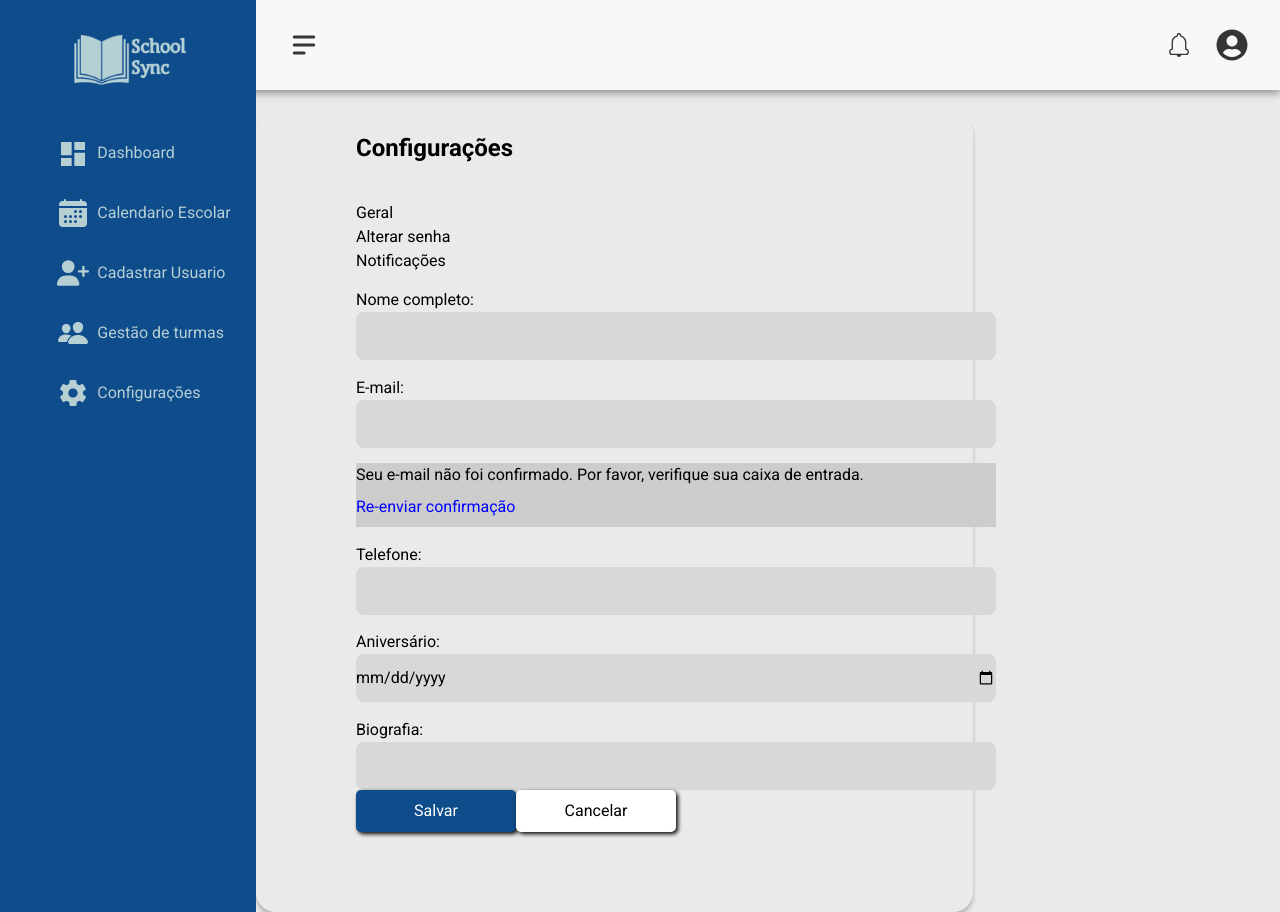
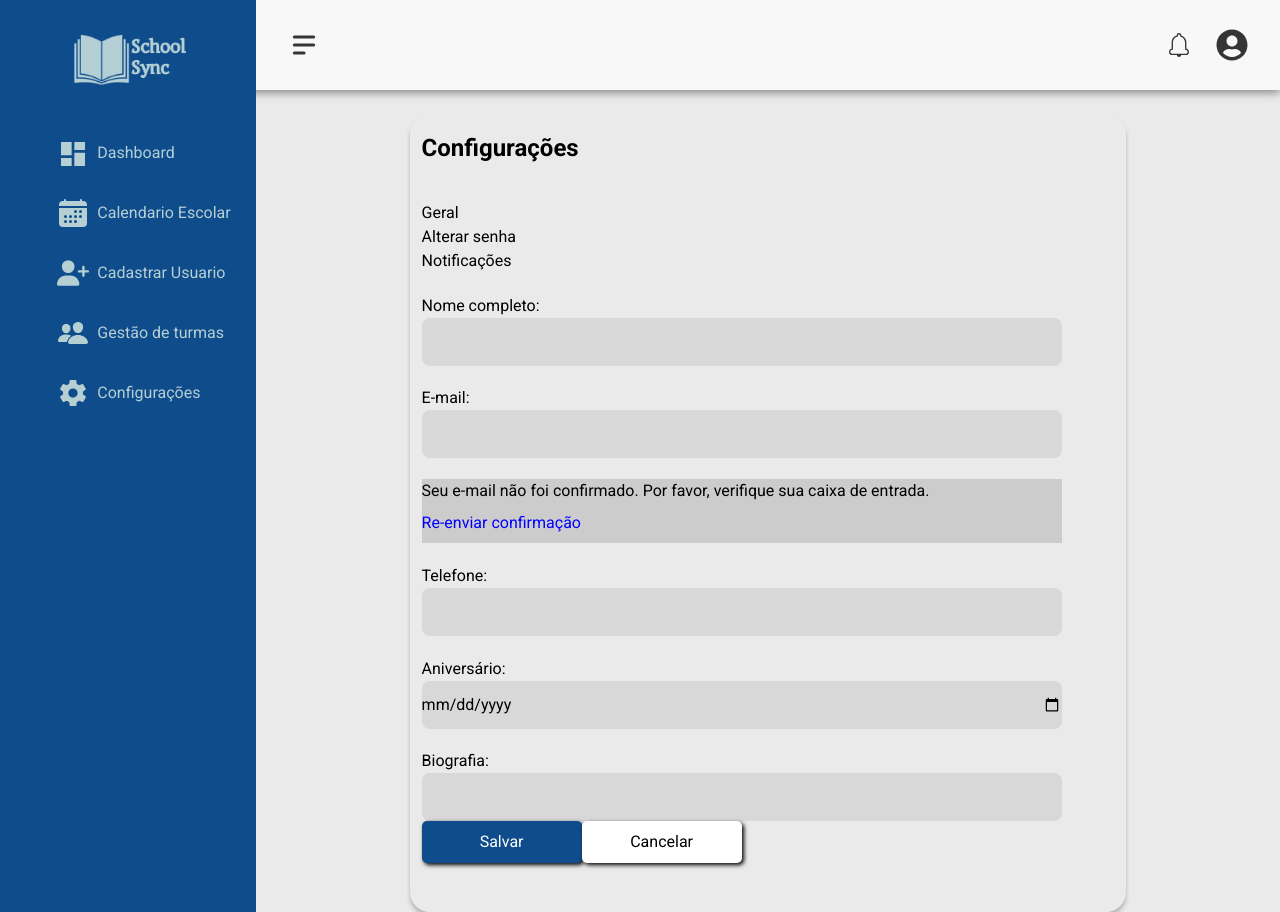
Before and after one commit to Alisonjs0/SchoolSync, a Next.js app: page /pages/configuracoesGeral in a window 1280 px wide. Built offline with nearby package versions, Linux system fonts and the light colour scheme.

Commit message:
tirando as alteracoes que fiz no container

```diff
--- a/app/pages/configuracoesGeral/page.js
+++ b/app/pages/configuracoesGeral/page.js
@@ -4,7 +4,7 @@ import "./configuracoesGeral.css"
 const ConfiguracoesGeral = () => {
     return (
         <EsqueletoPrincipal>
-            <div className="conteiner conteudoMenus">
+            <div className="container conteudoMenus">
                 <h3>Configurações</h3>
 
                 <div className='ctn-sub-menus'>
--- a/app/pages/contatosuporte/page.js
+++ b/app/pages/contatosuporte/page.js
@@ -5,7 +5,7 @@ const ContatoSuporte = () => {
     return (
         <EsqueletoPrincipal>
             <h3 className='title'>Contato / Suporte</h3>
-            <div className='conteiner conteudoMenus'>
+            <div className='container conteudoMenus'>
                 <h3 className='subtitle'>Entre em contato</h3>
                 <input className='label-input'
                     id="Usuario"
```
